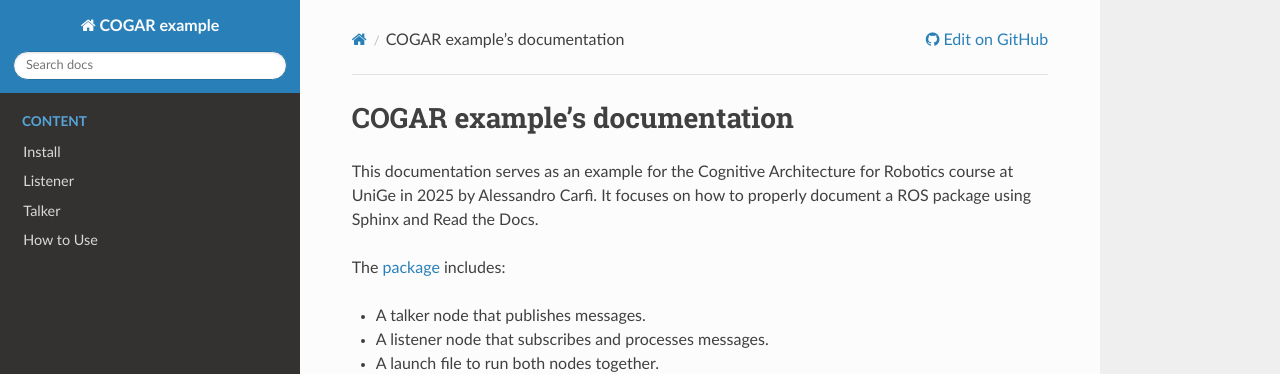
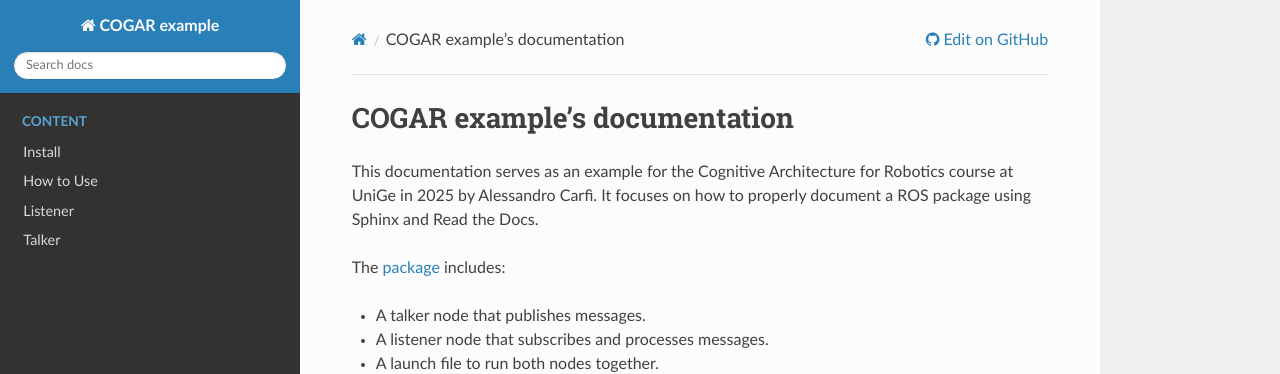
Before and after one commit to ACarfi/COGAR-Example, a Sphinx documentation site: the page built from docs/source/index.rst, in a window 1280 px wide. Shown: the top 374 px of the page. Built offline with Sphinx 7.4.7 and the Read the Docs theme 3.1.0, drawn with Linux system fonts in a browser that asks for light colours.

```diff
--- a/docs/source/index.rst
+++ b/docs/source/index.rst
@@ -5,8 +5,6 @@
 
 COGAR example's documentation
 =========================================
-
-
 
 This documentation serves as an example for the Cognitive Architecture for Robotics course at UniGe in 2025 by Alessandro Carfì. It focuses on how to properly document a ROS package using Sphinx and Read the Docs.
 
@@ -24,6 +22,6 @@ While the package is a simple ROS example, the primary goal is to demonstrate be
    :caption: Content
 
    Install <install.rst>
+   How to Use <use.rst>
    Listener <listener.rst>
    Talker <talker.rst>
-   How to Use <use.rst>
```
